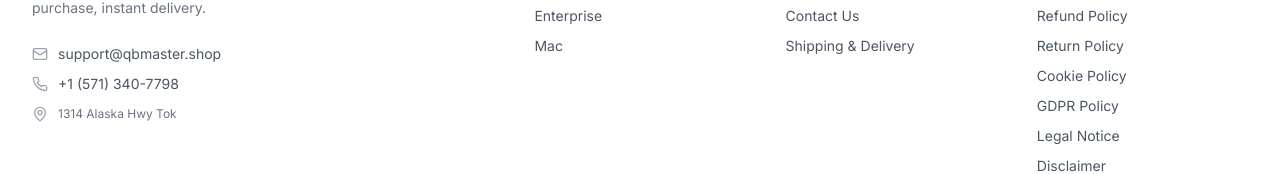
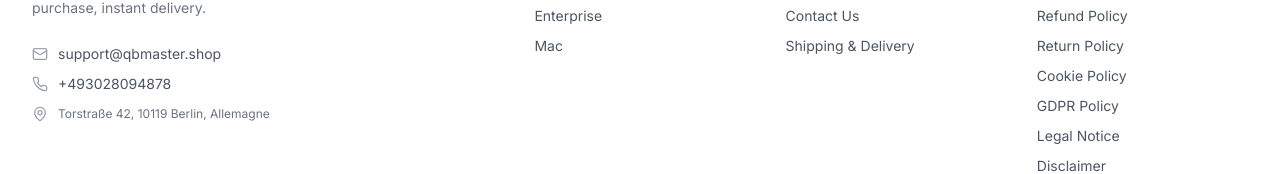
Before and after one commit to mariaelguli-hub/qbmaster.shop, a React (Vite) app: page /admin-messages-panel in a window 1280 px wide. Shown: the part 7653-7827 px from the top of the page. Built offline with nearby package versions, Linux system fonts and the light colour scheme; no server answers.

Commit message:
Update Footer.jsx

```diff
--- a/src/components/Footer.jsx
+++ b/src/components/Footer.jsx
@@ -76,13 +76,13 @@ export default function Footer() {
               <div className="flex items-center gap-2.5">
                 <Phone className="w-4 h-4 text-gray-400 shrink-0" />
                 <a href="tel:+1 (571) 340-7798" className="hover:text-purple-700 transition-colors">
-                  +1 (571) 340-7798
+                  +493028094878
                 </a>
               </div>
               <div className="flex items-start gap-2.5">
                 <MapPin className="w-4 h-4 text-gray-400 shrink-0 mt-0.5" />
                 <span className="text-xs leading-relaxed text-gray-500">
-                  1314 Alaska Hwy Tok
+                  Torstraße 42, 10119 Berlin, Allemagne
                 </span>
               </div>
             </div>
```
